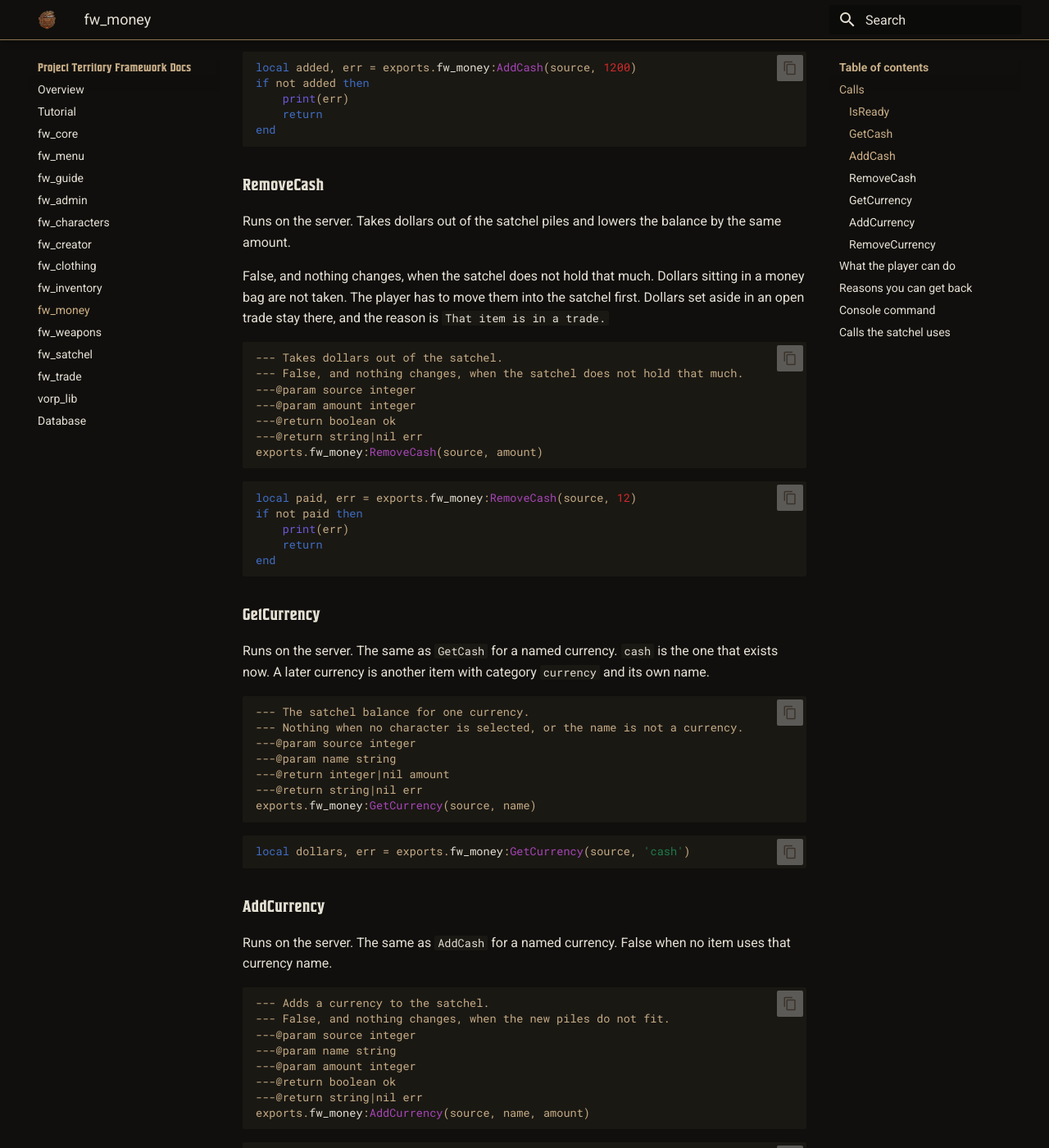
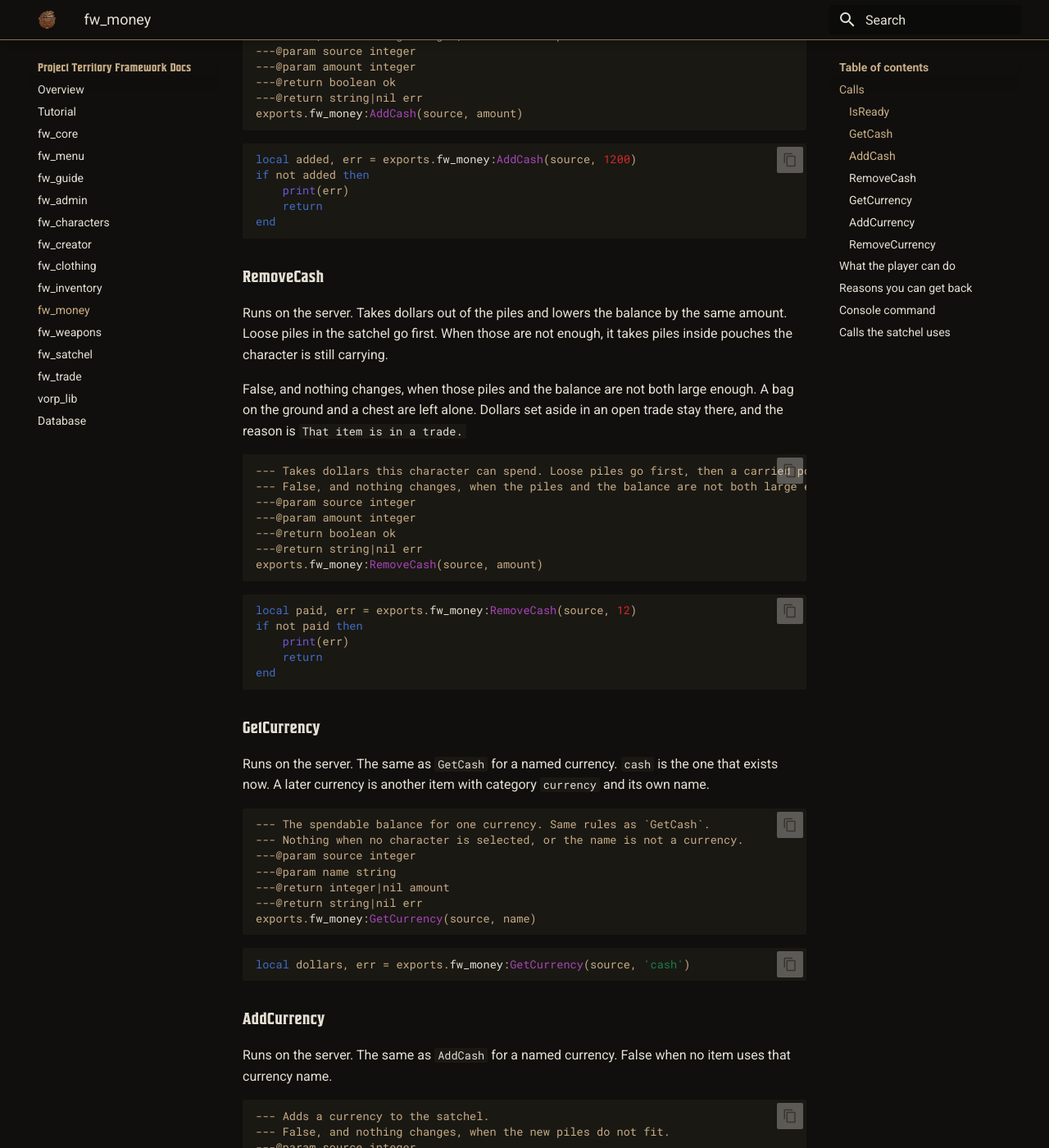
Before and after one commit to Benality/fw-framework-docs, an MkDocs documentation site: the page built from content/fw-money.md, in a window 1280 px wide and 1400 px high, scrolled down 1718 px. Shown: the whole window at 82% size. Built offline with MkDocs 1.6.1 and Material for MkDocs 9.7.7, drawn with Linux system fonts in a browser that asks for light colours; some of the changed text lies outside the part shown.

Commit message:
Update documentation for currency handling and inventory interactions
Clarified descriptions in `database.md`, `fw-inventory.md`, `fw-money.md`, and `fw-satchel.md` regarding how currency is tracked and spent, including details on pouches and storage. Added `fw_stores` reference in `README.md` to integrate shop functionality. Improved consistency and accuracy of cash handling explanations across the documentation.

````diff
--- a/content/fw-money.md
+++ b/content/fw-money.md
@@ -2,7 +2,9 @@
 
 Runs on the server. Read how many dollars a player is carrying, give them dollars, or take dollars away.
 
-The dollars are a real stack in the satchel. The number you spend is the balance stored for that character. `GetCash` is that balance. It is the dollars in the satchel. Dollars inside a money bag, a chest, or any other storage stay there until someone takes them out. They are not part of `GetCash`.
+The dollars are a real stack in the satchel. The number you spend is the balance stored for that character. `GetCash` is that balance. It counts every dollar pile in the satchel, and every dollar pile inside a pouch that is still in the satchel. Putting dollars into a pouch you are carrying does not change `GetCash`.
+
+A bag on the ground keeps its own balance. A chest does too. Those dollars are not part of `GetCash` until someone takes them out.
 
 One pile holds at most 500 dollars. A larger amount is several piles. `AddCash` fills a pile up to 500, then starts another pile. Each new pile needs an empty cell. 1,200 dollars is two piles of 500 and one of 200.
 
@@ -32,12 +34,13 @@ end
 
 ### GetCash
 
-Runs on the server. The dollars in the satchel. The first time you ask, the balance is created at 0.
+Runs on the server. The dollars this character can spend. A pouch still in the satchel counts. A bag on the ground, or a chest, does not. The first time you ask, the balance is created at 0.
 
 Nothing when no character is selected, or the balance cannot be read.
 
 ```lua
---- The dollars in this player's satchel.
+--- The dollars this character can spend.
+--- A pouch still in the satchel counts. A bag on the ground, or a chest, does not.
 --- Nothing when no character is selected.
 ---@param source integer
 ---@return integer|nil amount
@@ -79,13 +82,13 @@ end
 
 ### RemoveCash
 
-Runs on the server. Takes dollars out of the satchel piles and lowers the balance by the same amount.
+Runs on the server. Takes dollars out of the piles and lowers the balance by the same amount. Loose piles in the satchel go first. When those are not enough, it takes piles inside pouches the character is still carrying.
 
-False, and nothing changes, when the satchel does not hold that much. Dollars sitting in a money bag are not taken. The player has to move them into the satchel first. Dollars set aside in an open trade stay there, and the reason is `That item is in a trade.`
+False, and nothing changes, when those piles and the balance are not both large enough. A bag on the ground and a chest are left alone. Dollars set aside in an open trade stay there, and the reason is `That item is in a trade.`
 
 ```lua
---- Takes dollars out of the satchel.
---- False, and nothing changes, when the satchel does not hold that much.
+--- Takes dollars this character can spend. Loose piles go first, then a carried pouch.
+--- False, and nothing changes, when the piles and the balance are not both large enough.
 ---@param source integer
 ---@param amount integer
 ---@return boolean ok
@@ -106,7 +109,7 @@ end
 Runs on the server. The same as `GetCash` for a named currency. `cash` is the one that exists now. A later currency is another item with category `currency` and its own name.
 
 ```lua
---- The satchel balance for one currency.
+--- The spendable balance for one currency. Same rules as `GetCash`.
 --- Nothing when no character is selected, or the name is not a currency.
 ---@param source integer
 ---@param name string
@@ -143,8 +146,8 @@ local added, err = exports.fw_money:AddCurrency(source, 'cash', 50)
 Runs on the server. The same as `RemoveCash` for a named currency.
 
 ```lua
---- Takes a currency out of the satchel.
---- False, and nothing changes, when the satchel does not hold that much.
+--- Takes a currency this character can spend. Loose piles go first, then a carried pouch.
+--- False, and nothing changes, when the piles and the balance are not both large enough.
 ---@param source integer
 ---@param name string
 ---@param amount integer
@@ -159,13 +162,13 @@ local paid, err = exports.fw_money:RemoveCurrency(source, 'cash', 50)
 
 ## What the player can do
 
-The player can split a pile, give that pile, offer it in a trade, or drag it into a pouch whose categories include `currency`. The money bag item accepts `currency`. A herb pouch does not.
+The player can split a pile, give that pile, offer it in a trade, or drag it into a pouch whose categories include `currency`. The money bag item accepts `currency`. A herb pouch does not. Dragging dollars into a pouch you are carrying leaves `GetCash` the same. Those dollars still spend.
 
-Drop is refused on the dollars themselves. The player puts them in a money bag, then drops the bag. The dollars stay inside that bag.
+Drop is refused on the dollars themselves. The player puts them in a money bag, then drops the bag. The dollars stay inside that bag, and they leave `GetCash`. Picking the bag up puts them back.
 
 Discard is refused on the dollars. Discard is also refused on a bag that still holds dollars. The reason is `Empty the bag first.` Take the dollars out, or drop the bag.
 
-`AddItem` and `RemoveItem` on the item `cash` change the same balance. A shop should still call `AddCash` and `RemoveCash`, so it does not have to know the item name.
+`AddItem` and `RemoveItem` on the item `cash` change the same balance. A counter takes the cash pile the player puts on Sell. A charge with no grid, such as the tailor, calls `RemoveCash`.
 
 ## Reasons you can get back
 
@@ -175,7 +178,7 @@ Discard is refused on the dollars. Discard is also refused on a bag that still h
 | `Unknown currency.` | No item is marked with that currency name. |
 | `Invalid amount.` | The amount was not a whole number from 1 to 100000. |
 | `Not enough room.` | The satchel has no empty cell for a new pile. |
-| `You do not have that much.` | The satchel balance is smaller than the amount. |
+| `You do not have that much.` | The dollars you can spend are fewer than the amount. |
 | `That item is in a trade.` | Those dollars are sitting in an open trade. |
 | `Money is not ready.` | `fw_money` is not started. |
 | `fw_money is not ready` | The tables are not ready yet. Ask `IsReady`. |
@@ -187,14 +190,16 @@ Discard is refused on the dollars. Discard is also refused on a bag that still h
 | Command | Where | What it does |
 | --- | --- | --- |
 | `fw_givemoney <serverId> <amount>` | Server window, or `/fw_givemoney` by an in-game admin | Calls `AddCash` for that player. `serverId` is their number for this visit. `amount` is whole dollars, from 1 to 100000. A player who is not an admin gets `You are not an admin.` The server window, and that admin's console, get an INFO line when the dollars are given. |
+| `fw_cash <serverId>` | Server window, or `/fw_cash` by an in-game admin | Prints the dollars that player can spend. That is loose piles, plus piles in a pouch they are still carrying. A bag on the ground is not included. A player who is not an admin gets `You are not an admin.` The line names the character when one is selected. |
 
 ```
 fw_givemoney 1 200
+fw_cash 1
 ```
 
 ## Calls the satchel uses
 
-A shop uses the calls above. The satchel uses these when a pile moves between a character and a storage. Do not call them from a shop. The amount is the new balance, including 0.
+A counter does not call these. It takes the cash pile on Sell. The satchel uses these when a pile moves between a character and a storage. The amount is the new balance, including 0.
 
 `source` is not used here. `characterId` is `fw_characters.id`. `storageId` is the storage id from [fw_inventory](fw-inventory.md), such as `item:` plus a container id, or a chest id.
 
````
Also changed, not shown: content/README.md (+3 -1 lines), content/database.md (+2 -2 lines), content/fw-inventory.md (+2 -0 lines), content/fw-satchel.md (+1 -0 lines), content/fw-stores.md (added, +27 -0 lines).
